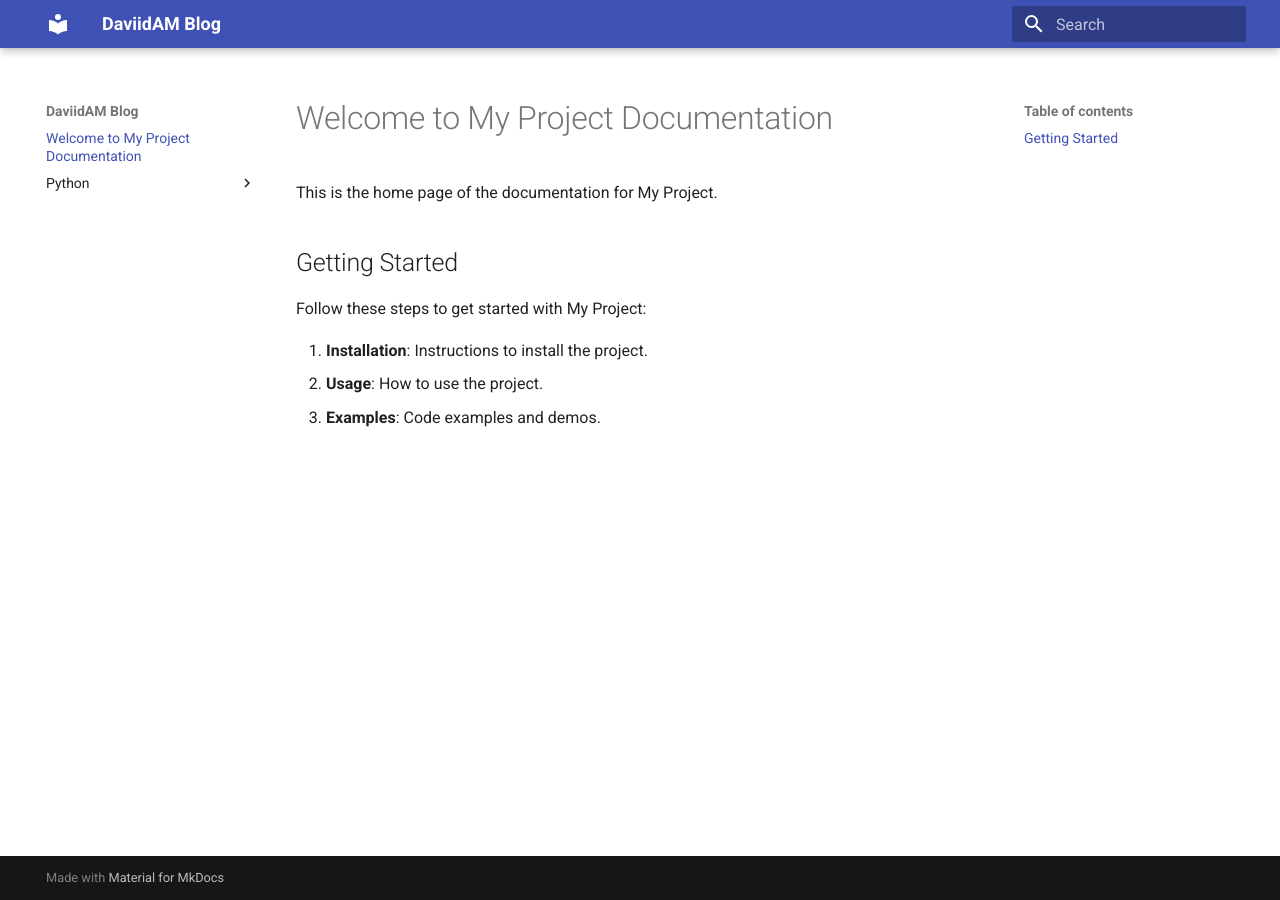
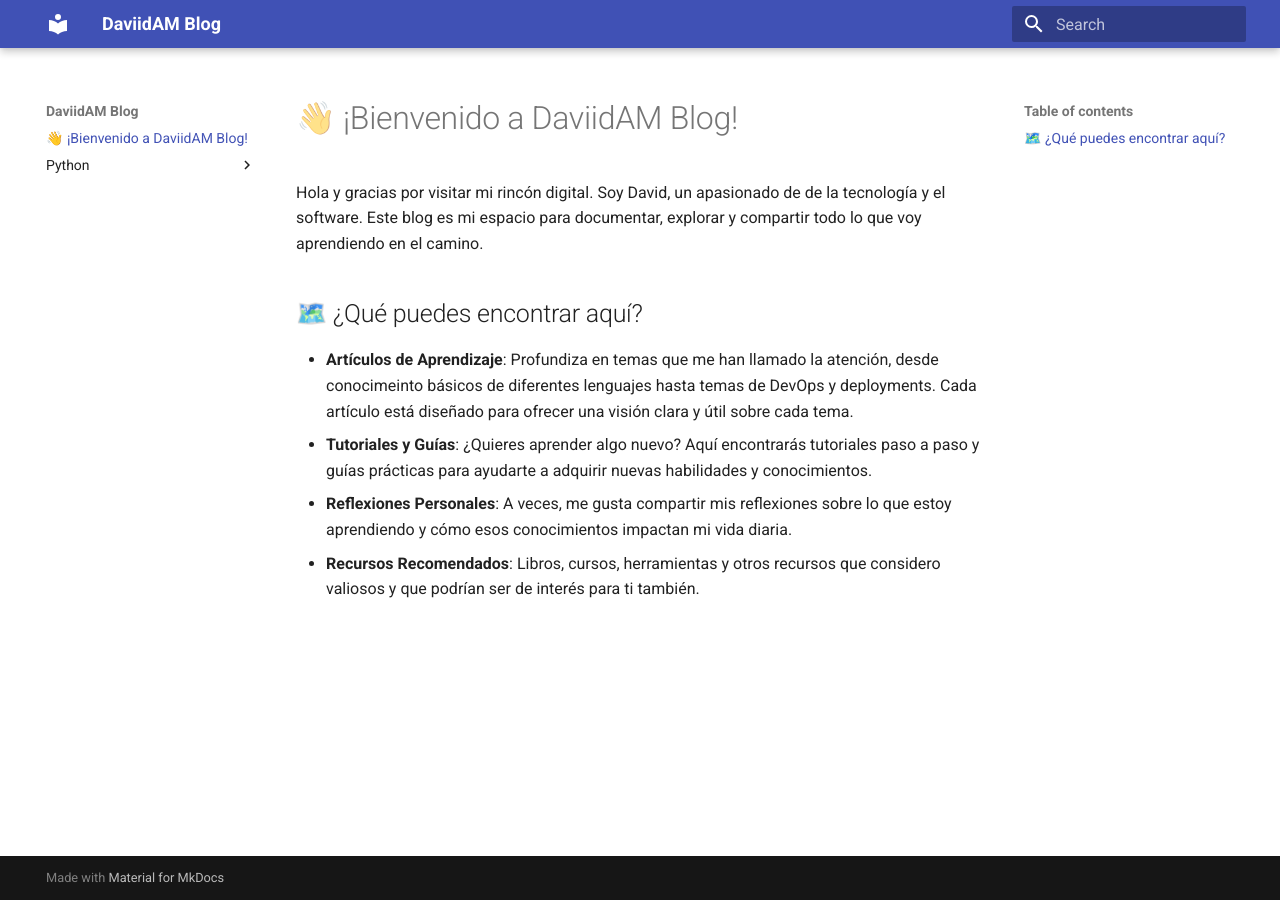
Before and after one commit to DaviidAM/Blog, an MkDocs documentation site: the page built from docs/index.md, in a window 1280 px wide. Built offline with MkDocs 1.6.1 and Material for MkDocs 9.7.7, drawn with Linux system fonts in a browser that asks for light colours.

Commit message:
Update index.md

```diff
--- a/docs/index.md
+++ b/docs/index.md
@@ -1,11 +1,10 @@
-# Welcome to My Project Documentation
+# 👋 ¡Bienvenido a DaviidAM Blog!
 
-This is the home page of the documentation for My Project.
+Hola y gracias por visitar mi rincón digital. Soy David, un apasionado de de la tecnología y el software. Este blog es mi espacio para documentar, explorar y compartir todo lo que voy aprendiendo en el camino.
 
-## Getting Started
+## 🗺️ ¿Qué puedes encontrar aquí?
 
-Follow these steps to get started with My Project:
-
-1. **Installation**: Instructions to install the project.
-2. **Usage**: How to use the project.
-3. **Examples**: Code examples and demos.
+* **Artículos de Aprendizaje**: Profundiza en temas que me han llamado la atención, desde conocimeinto básicos de diferentes lenguajes hasta temas de DevOps y deployments. Cada artículo está diseñado para ofrecer una visión clara y útil sobre cada tema.
+* **Tutoriales y Guías**: ¿Quieres aprender algo nuevo? Aquí encontrarás tutoriales paso a paso y guías prácticas para ayudarte a adquirir nuevas habilidades y conocimientos.
+* **Reflexiones Personales**: A veces, me gusta compartir mis reflexiones sobre lo que estoy aprendiendo y cómo esos conocimientos impactan mi vida diaria.
+* **Recursos Recomendados**: Libros, cursos, herramientas y otros recursos que considero valiosos y que podrían ser de interés para ti también.
```
